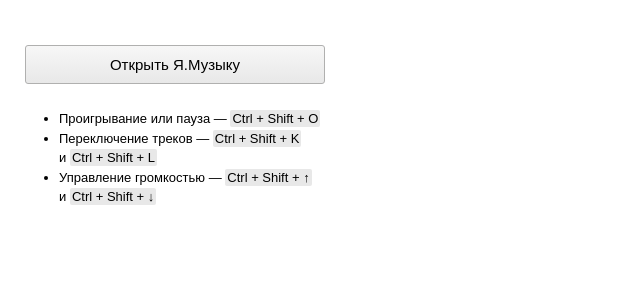
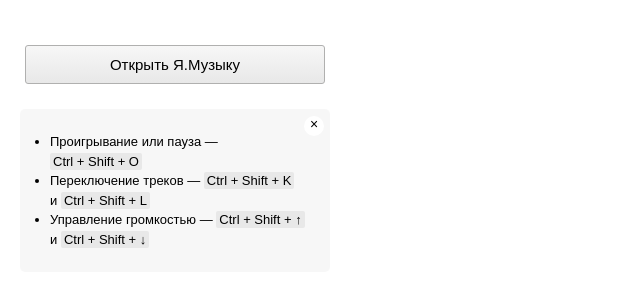
Before and after one commit to vrizo/ya-music-controls, a browser extension: page source/playerControl.html in a window 1280 px wide. Shown: the whole page, without its empty margins (0-640 px from the left). Drawn offline with Linux system fonts and the light colour scheme.

Commit message:
Update styling of hotkeys info block

```diff
--- a/source/main.css
+++ b/source/main.css
@@ -3,7 +3,7 @@
 body {
     width: 350px;
     text-align: center;
-    padding: 10px 0;
+    padding: 10px 0 0;
     margin: 0px;
     font-family: Arial, Helvetica, sans-serif;
     font-size: 13px;
@@ -12,6 +12,10 @@
 a {
     color: black;
     text-decoration: none;
+}
+
+button::-moz-focus-inner {
+    border: 0;
 }
 
 /* Controls block */
@@ -37,11 +41,12 @@
 #playerControls .button:hover {
     opacity: 1;
 }
-#playerControls .button:focus {
+#playerControls .button:focus,
+.button:focus {
     opacity: 1;
     box-shadow:
-        0 0 0 2px #009aff,
-        0 0 7px 0 #009aff;
+        0 0 0 2px #00aaff,
+        0 0 7px 0 #00aaff;
 }
 
 #next {
@@ -146,29 +151,73 @@
 }
 
 /* Messages block */
-#messages,
-.share__info {
+#messages {
     line-height: 20px;
     color: #b0b0af;
+    margin-bottom: 20px;
 }
 
 /* Hotkeys block */
 .hotkeys {
-    padding: 0 10px 0 19px;
+    background-color: rgba(0, 0, 0, 0.03);
+    border-radius: 5px;
+    margin: 0 20px 20px;
+    padding: 10px 10px 10px 0;
     line-height: 1.5;
     text-align: left;
+}
+.hotkeys__close {
+    display: block;
+    box-sizing: border-box;
+    padding: 0;
+    position: relative;
+    background: none;
+    float: right;
+    top: -6px;
+    left: 7px;
+    width: 26px;
+    height: 26px;
+    border: none;
+    cursor: pointer;
+}
+.hotkeys__close:hover .close-icon {
+    background-color: #b0b0af;
+}
+.hotkeys__close:active .close-icon {
+    padding: 0 0 1px 1px;
+    box-shadow: 1px 1px 1px 1px rgba(0, 0, 0, 0.3) inset;
+}
+.close-icon {
+    box-sizing: border-box;
+    margin-left: 3px;
+    width: 20px;
+    height: 20px;
+    font-size: 14px;
+    line-height: 17px;
+    background-color: #fff;
+    border-radius: 10px;
+    border: none;
+    text-align: center;
+    transition: background-color 0.25s ease;
+}
+.hotkeys__list {
+    padding-left: 30px;
 }
 .hotkeys_combination {
     display: inline-block;
     background: #e8e8e8;
-    padding: 2px;
+    padding: 2px 3px;
     border-radius: 2px;
     line-height: 1;
 }
 
 /* Share block */
+.share {
+    margin: 0 0 20px;
+}
 .share__info {
-    margin: 15px 0 7px;
+    margin-bottom: 7px;
+    color: #b0b0af;
 }
 
 .share__button {
--- a/source/playerControl.html
+++ b/source/playerControl.html
@@ -26,7 +26,10 @@
         <div id="messages">
         </div>
         <div class="hotkeys" id="hotkeys">
-            <ul>
+            <button class="button hotkeys__close" id="hideHotkeys">
+                <div class="close-icon">&#215;</div>
+            </button>
+            <ul class="hotkeys__list">
                 <li>
                     Проигрывание или пауза&nbsp;&mdash; <span class="hotkeys_combination"><span class="hotkeys_ctrl">Ctrl</span>&nbsp;+&nbsp;Shift&nbsp;+&nbsp;O</span>
                 </li>
```
